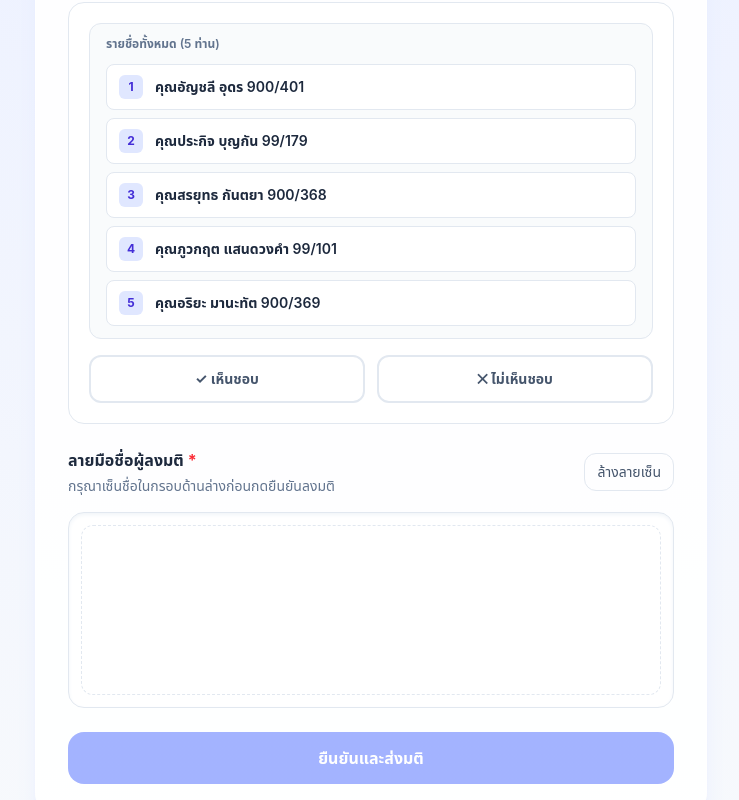
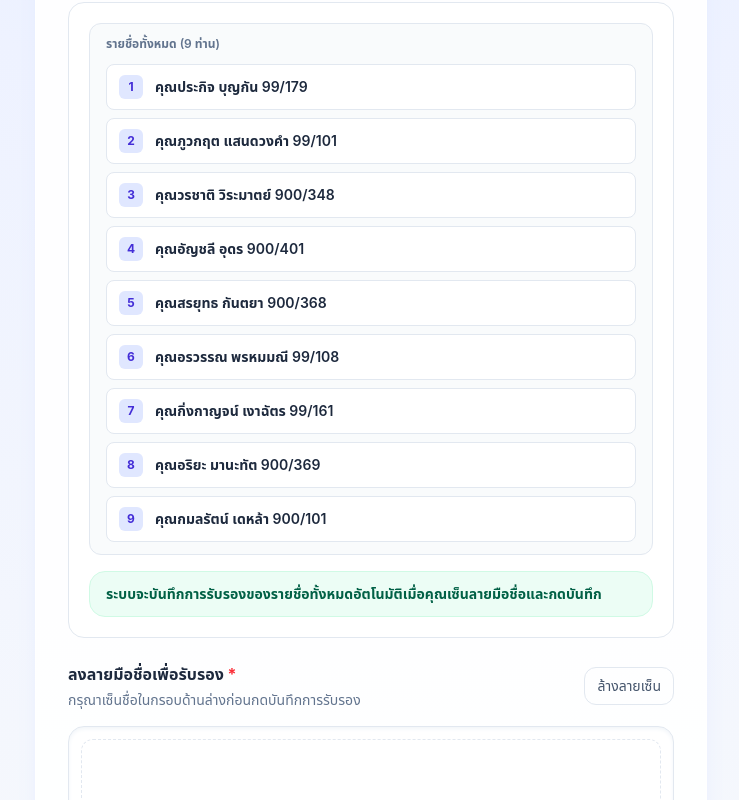
Before and after one commit to wiramatta-hub/vote-app, a Next.js app: page /vote in a window 1280 px wide. Shown: the part 740-1540 px from the top of the page, without its empty margins (269-1008 px from the left). Built offline with nearby package versions, Linux system fonts and the light colour scheme; no server answers; the database is empty.

Commit message:
ui: remove decisions and expand representatives

```diff
--- a/src/app/vote/page.tsx
+++ b/src/app/vote/page.tsx
@@ -5,7 +5,6 @@ import { useRouter } from 'next/navigation';
 import type { VoteConfig } from '@/lib/types';
 import {
   REPRESENTATIVES,
-  type RepresentativeDecision,
   type RepresentativeVote,
 } from '@/lib/representatives';
 
@@ -27,24 +26,12 @@ export default function VotePage() {
   const [loading, setLoading] = useState(false);
   const [submitting, setSubmitting] = useState(false);
   const [signatureData, setSignatureData] = useState('');
-  const [representativeDecisions, setRepresentativeDecisions] = useState<Record<string, RepresentativeDecision | ''>>(
-    () => Object.fromEntries(REPRESENTATIVES.map((name) => [name, '']))
-  );
 
   const startsAtMs = config?.starts_at ? new Date(config.starts_at).getTime() : null;
   const endsAtMs = config?.ends_at ? new Date(config.ends_at).getTime() : null;
   const now = Date.now();
   const beforeStart = !!startsAtMs && now < startsAtMs;
   const afterEnd = !!endsAtMs && now > endsAtMs;
-  const hasAllRepresentativeDecisions = REPRESENTATIVES.every(
-    (representative) => representativeDecisions[representative]
-  );
-  const firstDecision = representativeDecisions[REPRESENTATIVES[0]];
-  const selectedBulkDecision = hasAllRepresentativeDecisions && REPRESENTATIVES.every(
-    (representative) => representativeDecisions[representative] === firstDecision
-  )
-    ? firstDecision
-    : '';
 
   useEffect(() => {
     const canvas = canvasRef.current;
@@ -146,12 +133,6 @@ export default function VotePage() {
     setSignatureData('');
   };
 
-  const setAllRepresentativeDecisions = (decision: RepresentativeDecision) => {
-    setRepresentativeDecisions(
-      Object.fromEntries(REPRESENTATIVES.map((representative) => [representative, decision])) as Record<string, RepresentativeDecision>
-    );
-  };
-
   useEffect(() => {
     setLoading(true);
     Promise.all([
@@ -189,15 +170,10 @@ export default function VotePage() {
 
     const representativeVotes: RepresentativeVote[] = REPRESENTATIVES.map((representative) => ({
       representative,
-      decision: representativeDecisions[representative] as RepresentativeDecision,
+      decision: 'approve',
     }));
-
-    if (representativeVotes.some((vote) => !vote.decision)) {
-      setError('กรุณาเลือกเห็นชอบหรือไม่เห็นชอบให้ครบทุกท่าน');
-      return;
-    }
     if (!voterName.trim()) { setError('กรุณากรอกชื่อ-นามสกุลผู้ลงมติ'); return; }
-    if (!signatureData) { setError('กรุณาเซ็นลายมือชื่อก่อนยืนยันลงมติ'); return; }
+    if (!signatureData) { setError('กรุณาเซ็นลายมือชื่อเพื่อรับรองก่อนบันทึกการรับรอง'); return; }
 
     setSubmitting(true);
     try {
@@ -330,7 +306,7 @@ export default function VotePage() {
                 <label className="block text-base font-bold text-slate-800">
                   รายชื่อจิตอาสาตัวแทนสมาชิกหมู่บ้าน <span className="text-red-500">*</span>
                 </label>
-                <p className="mt-1 text-sm text-slate-500">เลือกความเห็นครั้งเดียวเพื่อใช้กับรายชื่อทั้งหมด</p>
+                <p className="mt-1 text-sm text-slate-500">ตรวจรายชื่อให้ครบก่อนลงลายมือชื่อเพื่อรับรอง</p>
               </div>
               <div className="rounded-2xl border border-slate-200 bg-white p-4 sm:p-5">
                 <div className="rounded-xl border border-slate-200 bg-slate-50/80 px-4 py-3">
@@ -346,29 +322,8 @@ export default function VotePage() {
                     ))}
                   </div>
                 </div>
-                <div className="mt-4 grid grid-cols-1 gap-3 sm:grid-cols-2">
-                  <button
-                    type="button"
-                    onClick={() => setAllRepresentativeDecisions('approve')}
-                    className={`rounded-xl border-2 px-4 py-3 text-sm font-bold transition-all ${
-                      selectedBulkDecision === 'approve'
-                        ? 'border-emerald-500 bg-emerald-500 text-white shadow-sm shadow-emerald-200'
-                        : 'border-slate-200 bg-white text-slate-600 hover:border-emerald-400 hover:bg-emerald-50'
-                    }`}
-                  >
-                    ✓ เห็นชอบ
-                  </button>
-                  <button
-                    type="button"
-                    onClick={() => setAllRepresentativeDecisions('reject')}
-                    className={`rounded-xl border-2 px-4 py-3 text-sm font-bold transition-all ${
-                      selectedBulkDecision === 'reject'
-                        ? 'border-rose-500 bg-rose-500 text-white shadow-sm shadow-rose-200'
-                        : 'border-slate-200 bg-white text-slate-600 hover:border-rose-400 hover:bg-rose-50'
-                    }`}
-                  >
-                    ✕ ไม่เห็นชอบ
-                  </button>
+                <div className="mt-4 rounded-2xl border border-emerald-100 bg-emerald-50 px-4 py-3 text-sm font-semibold text-emerald-800">
+                  ระบบจะบันทึกการรับรองของรายชื่อทั้งหมดอัตโนมัติเมื่อคุณเซ็นลายมือชื่อและกดบันทึก
                 </div>
               </div>
             </div>
@@ -377,9 +332,9 @@ export default function VotePage() {
               <div className="mb-4 flex items-center justify-between gap-3">
                 <div>
                   <label className="block text-base font-bold text-slate-800">
-                    ลายมือชื่อผู้ลงมติ <span className="text-red-500">*</span>
+                    ลงลายมือชื่อเพื่อรับรอง <span className="text-red-500">*</span>
                   </label>
-                  <p className="mt-1 text-sm text-slate-500">กรุณาเซ็นชื่อในกรอบด้านล่างก่อนกดยืนยันลงมติ</p>
+                  <p className="mt-1 text-sm text-slate-500">กรุณาเซ็นชื่อในกรอบด้านล่างก่อนกดบันทึกการรับรอง</p>
                 </div>
                 <button
                   type="button"
@@ -404,10 +359,10 @@ export default function VotePage() {
 
             <button
               type="submit"
-              disabled={submitting || beforeStart || afterEnd || !signatureData || !hasAllRepresentativeDecisions}
+              disabled={submitting || beforeStart || afterEnd || !signatureData}
               className="w-full py-3.5 bg-gradient-to-r from-indigo-600 to-violet-600 hover:from-indigo-700 hover:to-violet-700 disabled:from-indigo-300 disabled:to-indigo-300 text-white font-bold rounded-2xl shadow-lg shadow-indigo-200 transition-all hover:-translate-y-0.5 disabled:shadow-none disabled:translate-y-0"
             >
-              {submitting ? 'กำลังส่งมติ...' : beforeStart ? 'ยังไม่ถึงเวลาเริ่มลงมติ' : afterEnd ? 'หมดเวลาลงมติแล้ว' : 'ยืนยันและส่งมติ'}
+              {submitting ? 'กำลังบันทึกการรับรอง...' : beforeStart ? 'ยังไม่ถึงเวลาเริ่มรับรอง' : afterEnd ? 'หมดเวลาให้รับรองแล้ว' : 'บันทึกการรับรอง'}
             </button>
           </form>
         </div>
--- a/src/lib/representatives.ts
+++ b/src/lib/representatives.ts
@@ -1,9 +1,13 @@
 export const REPRESENTATIVES = [
+  'คุณประกิจ บุญกัน 99/179',
+  'คุณภูวกฤต แสนดวงคํา 99/101',
+  'คุณวรชาติ วิระมาตย์ 900/348',
   'คุณอัญชลี อุดร 900/401',
-  'คุณประกิจ บุญกัน 99/179',
   'คุณสรยุทธ กันตยา 900/368',
-  'คุณภูวกฤต แสนดวงคํา 99/101',
+  'คุณอรวรรณ พรหมมณี 99/108',
+  'คุณกิ่งกาญจน์ เงาฉัตร 99/161',
   'คุณอริยะ มานะทัต 900/369',
+  'คุณกมลรัตน์ เดหล้า 900/101',
 ] as const;
 
 export type RepresentativeName = (typeof REPRESENTATIVES)[number];
```
